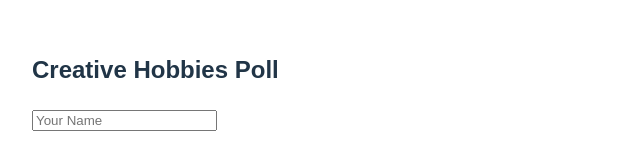
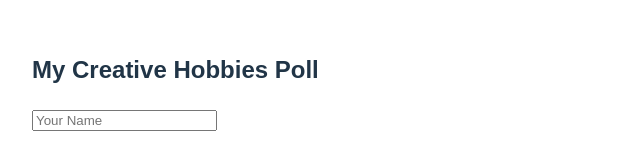
Before and after one commit to RileyLive/surveyapp, a React (Vite) app in the folder hobbies_questions/: page / in a window 1280 px wide. Shown: the part 197-353 px from the top of the page, without its empty margins (0-640 px from the left). Built offline with nearby package versions, Linux system fonts and the light colour scheme.

Commit message:
Update App.jsx with test text to verify Amplify redeployment

```diff
--- a/hobbies_questions/src/App.jsx
+++ b/hobbies_questions/src/App.jsx
@@ -69,7 +69,7 @@ function App() {
 
   return (
     <div style={{ padding: '2rem', fontFamily: 'sans-serif' }}>
-      <h2>Creative Hobbies Poll</h2>
+      <h2>My Creative Hobbies Poll</h2>
       <form onSubmit={handleSubmit}>
         <input name="name" placeholder="Your Name" value={form.name} onChange={handleChange} required />
         <br /><br />
```
